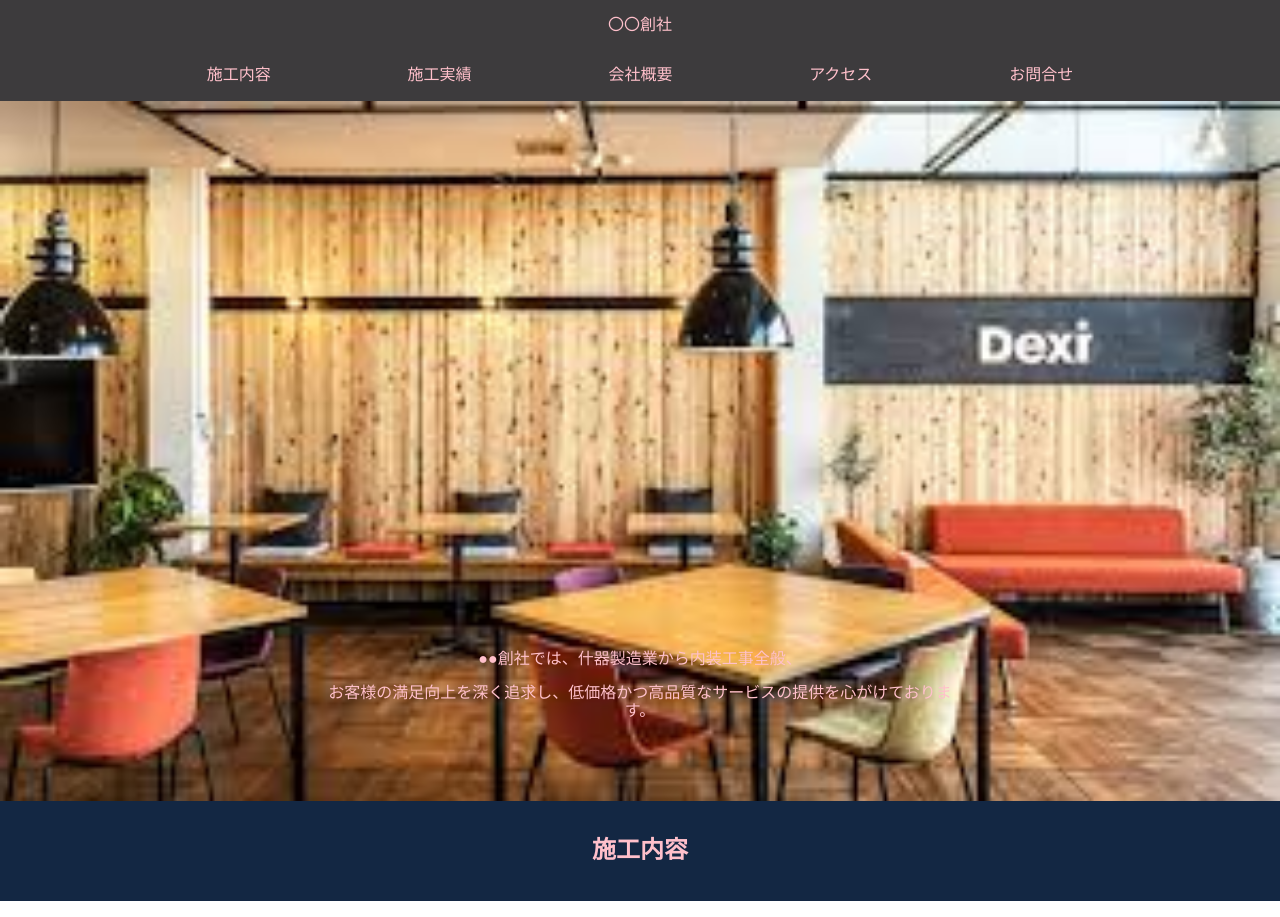
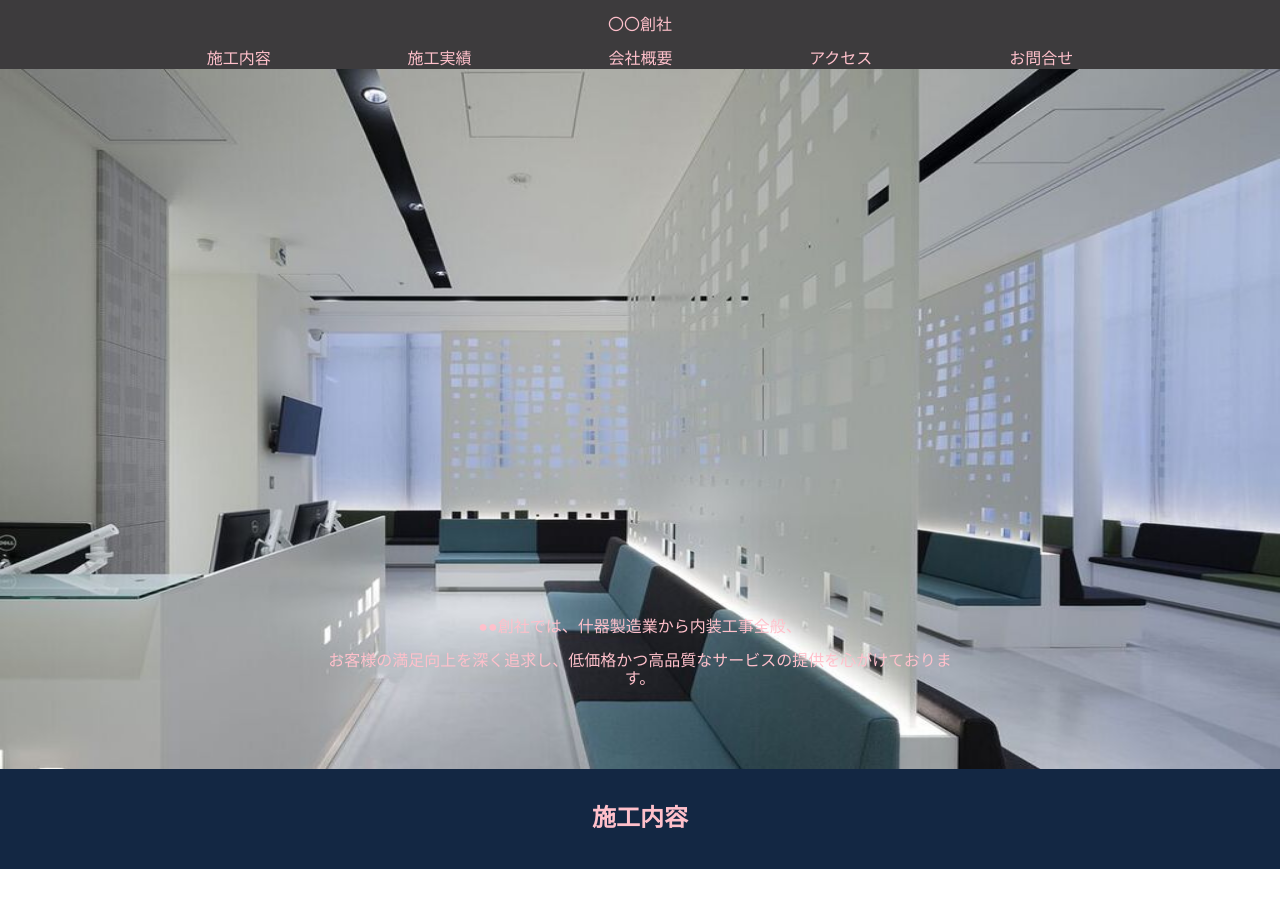
Before and after one commit to amahaya0703/naisou-vue, a Vue app: page / in a window 1280 px wide. Shown: the top 917 px of the page. Built offline with nearby package versions, Linux system fonts and the light colour scheme; a web font is replaced by a local one.

Commit message:
scroll.vue

```diff
--- a/src/App.vue
+++ b/src/App.vue
@@ -1,25 +1,47 @@
 <template>
   <div id="app">
     <nav class="ama">
-      <router-link to="/" tag="p" style="cursor: hand; cursor: pointer"
+      <router-link
+        id="ama"
+        :to="{
+          name: 'ama',
+        }"
+        tag="p"
+        style="cursor: hand; cursor: pointer"
         >〇〇創社</router-link
       >
       <ul class="menu">
-        <router-link to="/" tag="p" style="cursor: hand; cursor: pointer"
+        <router-link
+          :to="{
+            name: 'contents',
+            hash: '#contents',
+          }"
           >施工内容</router-link
         >
-        <router-link to="/" tag="p" style="cursor: hand; cursor: pointer"
+        <router-link
+          :to="{
+            name: 'performance',
+            hash: '#performance',
+          }"
           >施工実績</router-link
         >
-        <router-link to="/" tag="p" style="cursor: hand; cursor: pointer"
+        <router-link
+          :to="{
+            name: 'overview',
+            hash: '#overview',
+          }"
           >会社概要</router-link
         >
-        <router-link to="/" tag="p" style="cursor: hand; cursor: pointer"
+        <router-link
+          :to="{
+            name: 'access',
+            hash: '#access',
+          }"
           >アクセス</router-link
         >
         <router-link
           :to="{ name: 'contact' }"
-          tag="p"
+          tag="div"
           style="cursor: hand; cursor: pointer"
           >お問合せ</router-link
         >
@@ -87,4 +109,8 @@
   margin: 0 auto;
   padding: 20px 0 10px 0;
 }
+a {
+  color: currentColor;
+  text-decoration: none;
+}
 </style>
--- a/src/router.js
+++ b/src/router.js
@@ -15,7 +15,27 @@
       path: "/",
       component: home,
       name: "ama",
+      children: [
+        {
+          path: "contents",
+          name: "contents",
+        },
+        {
+          path: "performance",
+          name: "performance",
+        },
+        {
+          path: "overview",
+          name: "overview",
+        },
+
+        {
+          path: "access",
+          name: "access",
+        },
+      ],
     },
+
     {
       path: "/restaurant",
       component: restaurant,
@@ -36,5 +56,19 @@
       component: contact,
       name: "contact",
     },
+    {
+      path: "*",
+      redirect: "/",
+    },
   ],
+
+  scrollBehavior(to) {
+    if (to.hash) {
+      return {
+        selector: to.hash,
+      };
+    } else {
+      return { x: 0, y: 0 };
+    }
+  },
 });
--- a/src/view/home.vue
+++ b/src/view/home.vue
@@ -16,7 +16,17 @@
     </div>
     <section>
       <div class="naiyou">
-        <h2>施工内容</h2>
+        <div class="naiyou-link">
+          <router-link
+            id="contents"
+            :to="{
+              name: 'ama',
+              hash: '#ama',
+            }"
+          >
+            <h2>施工内容</h2>
+          </router-link>
+        </div>
         <div class="naiyou-inner">
           <div class="naiyou-tenpo">
             <img
@@ -84,10 +94,23 @@
     </section>
     <section>
       <div class="performance">
-        <h2>施工実績</h2>
+        <div class="jixtuseki-link">
+          <router-link
+            id="performance"
+            :to="{
+              name: 'ama',
+              hash: '#ama',
+            }"
+          >
+            <h2>施工実績</h2></router-link
+          >
+        </div>
         <ul>
           <router-link
-            :to="{ name: 'res' }"
+            :to="{
+              name: 'res',
+              hash: '#res',
+            }"
             tag="div"
             style="cursor: hand; cursor: pointer"
             >restaurant</router-link
@@ -112,7 +135,17 @@
     </section>
     <section>
       <div class="overview">
-        <h2>会社概要</h2>
+        <div class="gaiyou-link">
+          <router-link
+            id="overview"
+            :to="{
+              name: 'ama',
+              hash: '#ama',
+            }"
+          >
+            <h2>会社概要</h2>
+          </router-link>
+        </div>
         <table>
           <tbody>
             <tr>
@@ -164,7 +197,17 @@
     </section>
     <section>
       <div class="access">
-        <h2>アクセス</h2>
+        <div class="access-link">
+          <router-link
+            id="access"
+            :to="{
+              name: 'ama',
+              hash: '#ama',
+            }"
+          >
+            <h2>アクセス</h2>
+          </router-link>
+        </div>
         <div class="access2">
           <img
             class="img"
@@ -325,4 +368,12 @@
   padding-left: 3em;
   letter-spacing: 0.1rem;
 }
+.naiyou-link {
+  text-decoration: none;
+}
+
+a {
+  color: currentColor;
+  text-decoration: none;
+}
 </style>
```
Also changed, not shown: src/assets/img/naisou.png.
